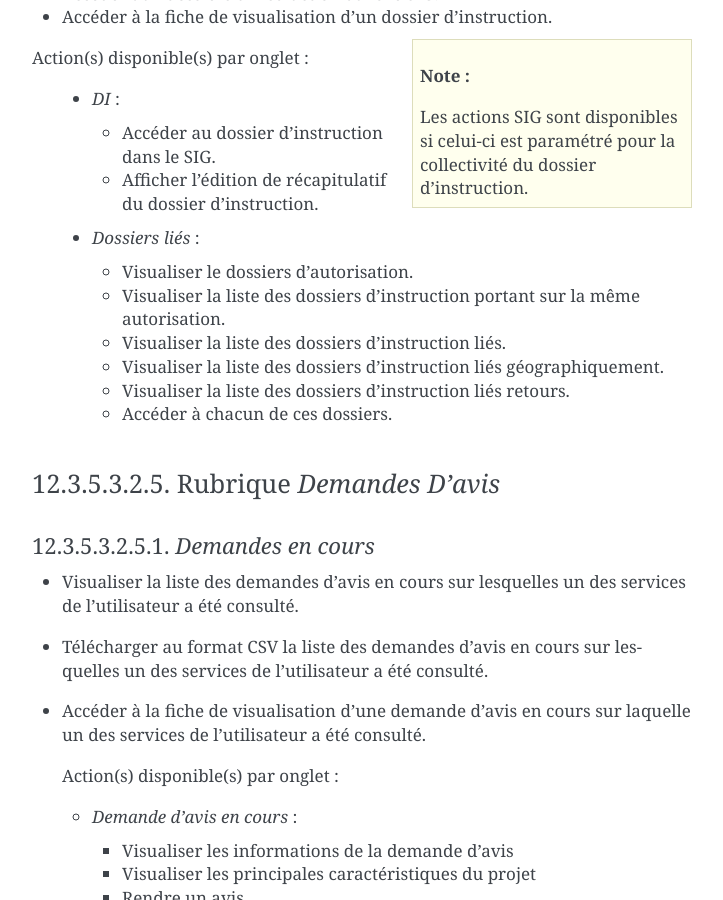
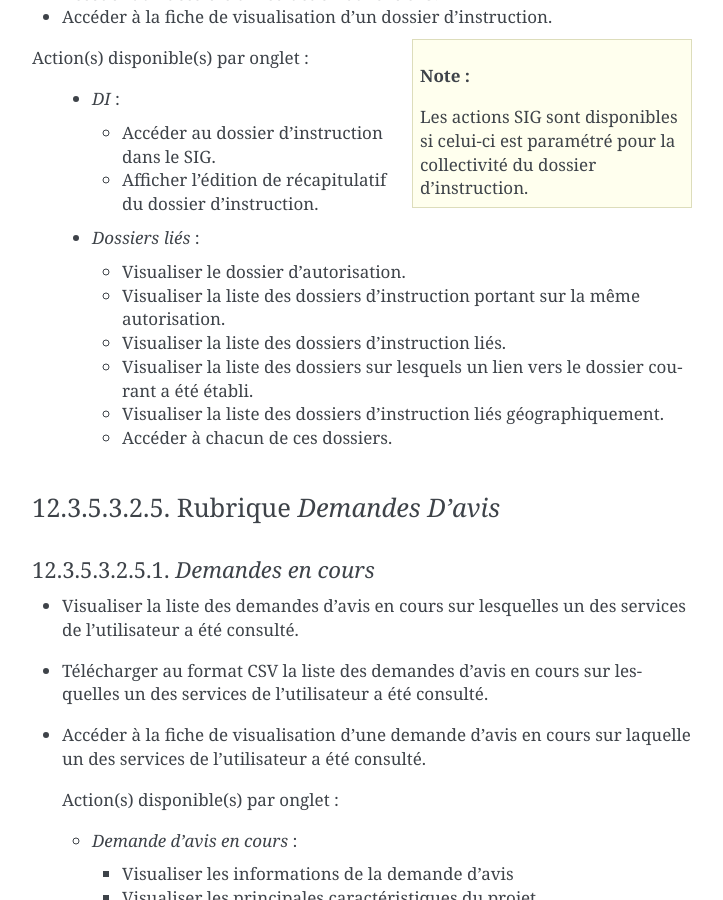
Before and after one commit to mpavaux/openads-documentation, a Sphinx documentation site: the page built from source/manuel_utilisateur/ergonomie/profils/service_consulte_di.rst, in a window 1280 px wide and 900 px high, scrolled down 1500 px. Shown: the whole window, without its empty margins (388-1111 px from the left). Built offline with Sphinx 7.4.7, drawn with Linux system fonts in a browser that asks for light colours.

Commit message:
Fin de la correction

```diff
--- a/source/manuel_utilisateur/ergonomie/profils/service_consulte_di.rst
+++ b/source/manuel_utilisateur/ergonomie/profils/service_consulte_di.rst
@@ -73,11 +73,11 @@
 
   - *Dossiers liés* :
 
-    - Visualiser le dossiers d'autorisation.
+    - Visualiser le dossier d'autorisation.
     - Visualiser la liste des dossiers d'instruction portant sur la même autorisation.
     - Visualiser la liste des dossiers d'instruction liés.
+    - Visualiser la liste des dossiers sur lesquels un lien vers le dossier courant a été établi.
     - Visualiser la liste des dossiers d'instruction liés géographiquement.
-    - Visualiser la liste des dossiers d'instruction liés retours.
     - Accéder à chacun de ces dossiers.
 
 Rubrique *Demandes D'avis*
```
